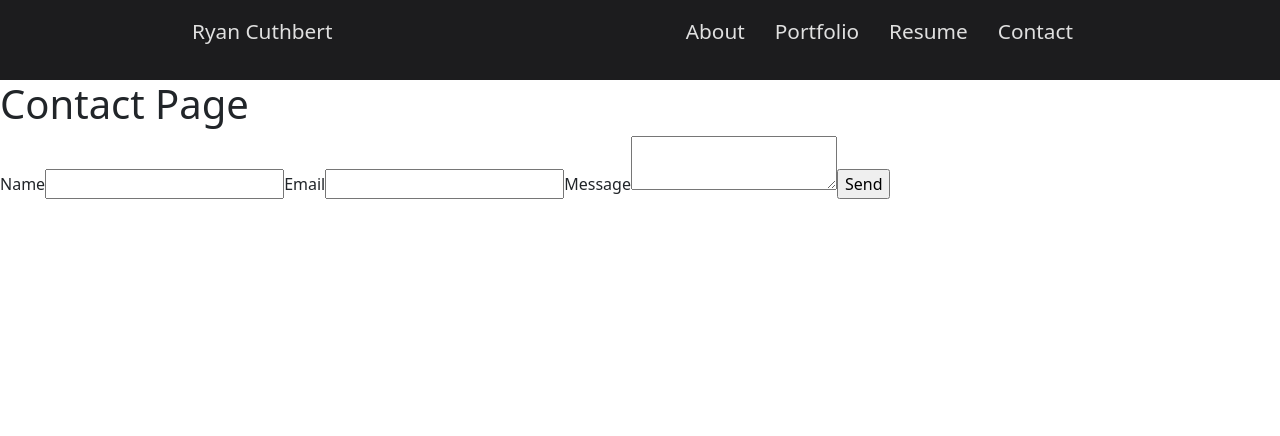
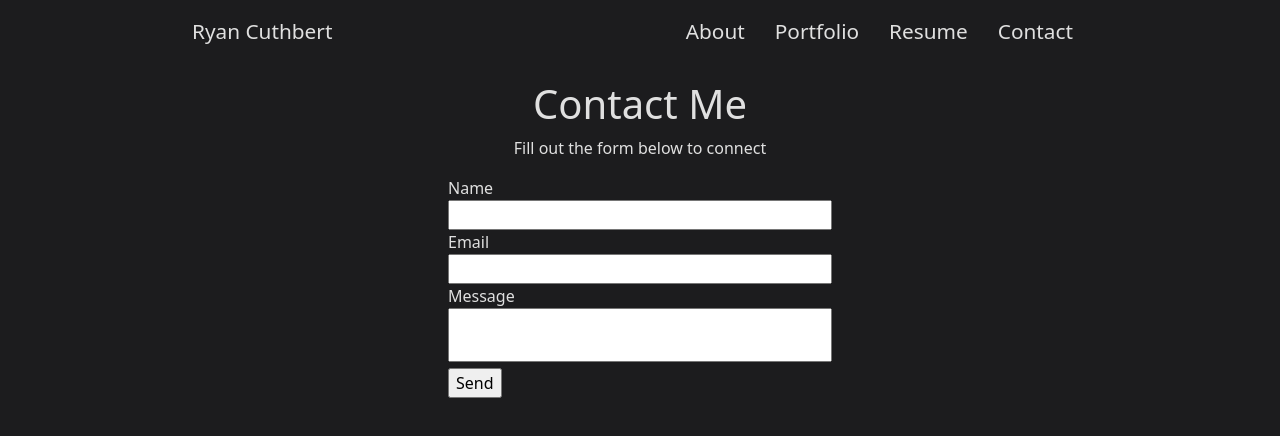
Before and after one commit to Ryan3389/React-Portfolio, a React (Vite) app: page /contact in a window 1280 px wide. Shown: the top 436 px of the page. Built offline with nearby package versions, Linux system fonts and the light colour scheme.

Commit message:
added styles for contact form

```diff
--- a/src/App.css
+++ b/src/App.css
@@ -98,5 +98,30 @@
  }
 
 
+ /*Contact form styles*/
+ .form-section {
+     height: 90vh;
+     background-color: var(--bg-color);
+     color: var(--text-color);
+ }
+
+ .form-container {
+     width: 30%;
+     margin: auto;
+ }
+
+ .form-container h1,
+ p {
+     text-align: center;
+ }
+
+ .input-div input,
+ textarea {
+     width: 100%;
+ }
+
+ .input-div textarea {
+     resize: none;
+ }
 
  /*Light purple: #BB86FC; */
--- a/src/components/UI/ContactForm.jsx
+++ b/src/components/UI/ContactForm.jsx
@@ -22,15 +22,27 @@ const Contact = () => {
     };
 
     return (
+        <section className='form-section'>
+            <div className="form-container">
+                <h1>Contact Me</h1>
+                <p>Fill out the form below to connect</p>
                 <form ref={form} onSubmit={sendEmail}>
+                    <div className="input-div">
                         <label>Name</label>
                         <input type="text" name="from_name" />
+                    </div>
+                    <div className="input-div">
                         <label>Email</label>
                         <input type="email" name="email" />
+                    </div>
+                    <div className="input-div">
                         <label>Message</label>
                         <textarea name="message" />
-            <input type="submit" value="Send" />
+                    </div>
+                    <input type="submit" value="Send" className='send-btn' />
                 </form>
+            </div>
+        </section>
     );
 };
 
--- a/src/pages/ContactPage.jsx
+++ b/src/pages/ContactPage.jsx
@@ -3,7 +3,6 @@ import ContactForm from '../components/UI/ContactForm'
 function Contact() {
     return (
         <>
-            <h1>Contact Page</h1>
             <ContactForm />
         </>
     )
```
Lines whose indentation alone changed are shown as unchanged.
